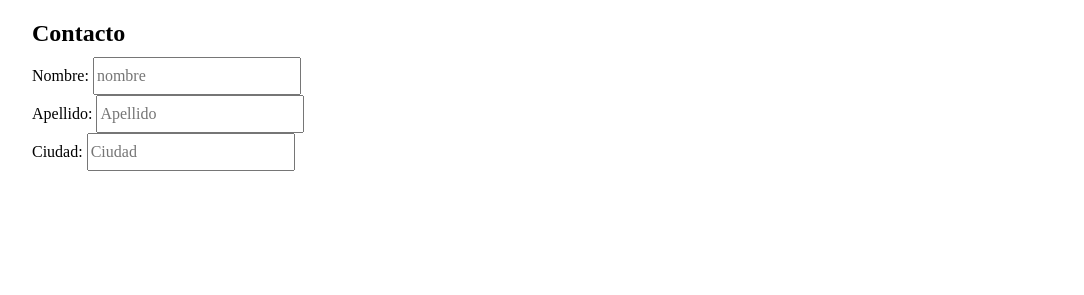
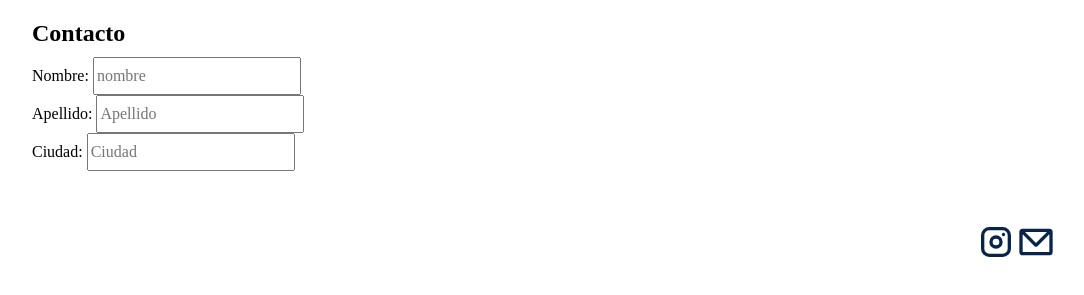
Before and after one commit to FedericoBordini/Blog-Coaching, a plain HTML site: page index.html in a window 1280 px wide. Shown: the part 1051-1346 px from the top of the page, without its empty margins (96-1180 px from the left). Before the commit the page ends 1222 px from the top, so only its background shows below. Drawn offline with Linux system fonts and the light colour scheme.

Commit message:
sumando iconos

```diff
--- a/index.html
+++ b/index.html
@@ -28,7 +28,7 @@
             Mi filosofía se basa en la creencia de que el éxito en el voleibol va de la mano con el crecimiento personal. Utilizo el voleibol como una plataforma para enseñar habilidades para la vida, como el trabajo en equipo, la resiliencia, la comunicación efectiva y el liderazgo.
             Como coach, soy un facilitador de aprendizaje, creando un ambiente en el que los jugadores se sientan seguros para explorar su potencial y superar sus limitaciones. Fomento la auto-reflexión y el auto-descubrimiento, ayudando a mis jugadores a comprender sus fortalezas y áreas de mejora.</p>
    </main>
-   <section id="presentation" class="presentation">
+   <section class="presentation">
     <h2>Presentaciones</h2>
     <iframe src="https://docs.google.com/presentation/d/e/2PACX-1vS-Qnup0LKNFOuWKhGn2xvG62v_vW4DuE_-SfGMdnHBywNAh9XkuWd1CzJJm_HErvBV7NakdMtJOeMu/embed?start=false&loop=false&delayms=3000" frameborder="0" width="960" height="569" allowfullscreen="true" mozallowfullscreen="true" webkitallowfullscreen="true"></iframe>   </section>
    <h2>Contacto</h2>
@@ -43,5 +43,9 @@
         <input type="city" placeholder="Ciudad">
     </label>
    </form>
+   <footer>
+       <a class="redes-sociales" href="https://www.instagram.com/pablobordinicoach/"><img src="images/instagram.svg" alt="logo de instagram"></a>
+       <a class="redes-sociales" href="pablodrumsbordini@gmail.com"><img src="images/mail.svg" alt="imagen para enviar un correo electrónico"></a>
+   </footer>
 </body>
 </html>
--- a/styles/style.css
+++ b/styles/style.css
@@ -54,3 +54,10 @@ p{
 .presentation {
     margin-top: 20px;
 }
+
+footer {
+    margin-top: 5%;
+    margin-bottom: 5%;
+    display: flex;
+    justify-content: end;
+}
```
Also changed, not shown: images/instagram.svg (added), images/mail.svg (added).
